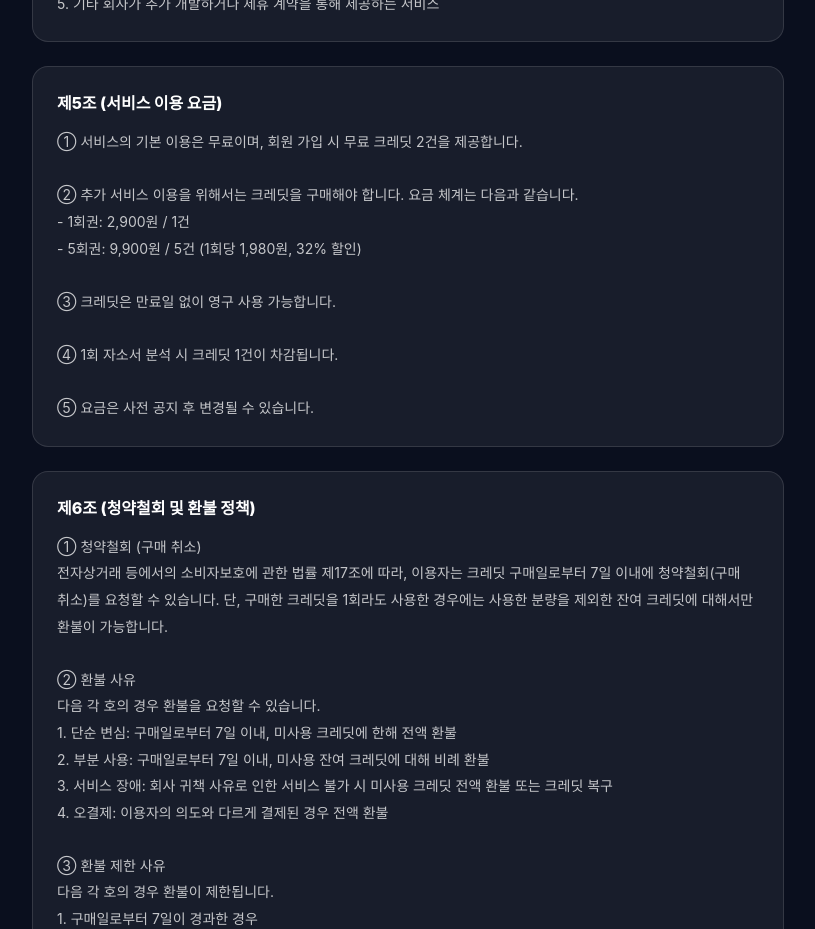
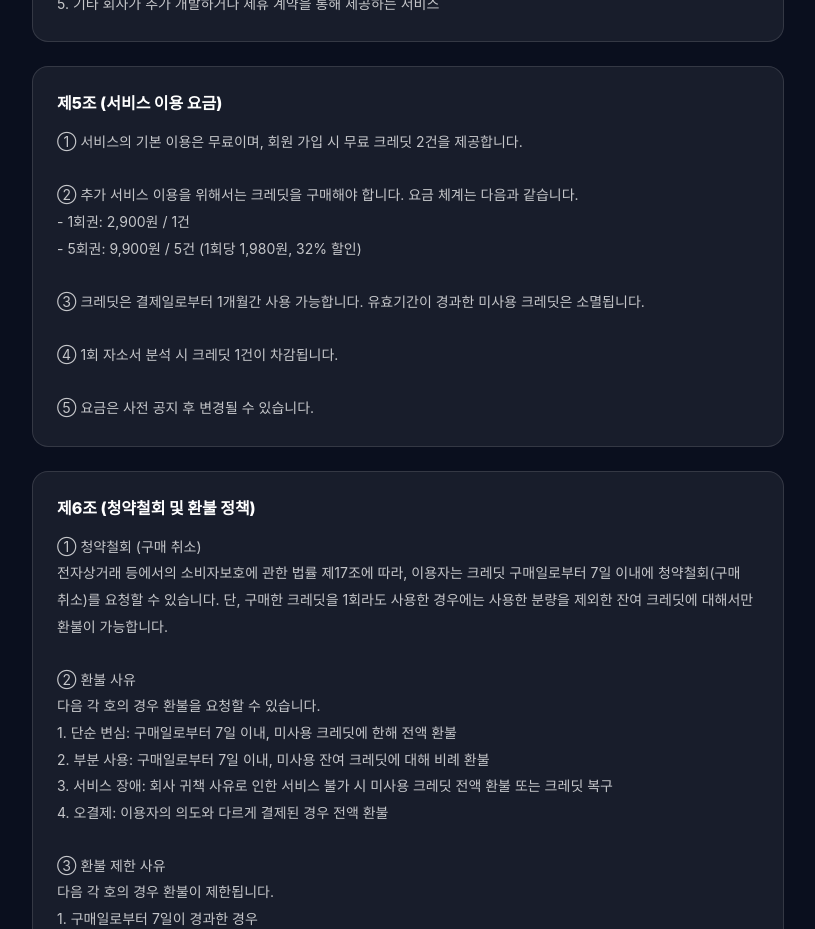
Before and after one commit to csscham-prog/jobtong, a Next.js app: page /terms in a window 1280 px wide. Shown: the part 1480-2409 px from the top of the page, without its empty margins (232-1047 px from the left). Built offline with nearby package versions, Linux system fonts and the light colour scheme; a web font is replaced by a local one.

Commit message:
Update page.tsx

```diff
--- a/app/terms/page.tsx
+++ b/app/terms/page.tsx
@@ -54,7 +54,7 @@ export default function TermsPage() {
 - 1회권: 2,900원 / 1건
 - 5회권: 9,900원 / 5건 (1회당 1,980원, 32% 할인)
 
-③ 크레딧은 만료일 없이 영구 사용 가능합니다.
+③ 크레딧은 결제일로부터 1개월간 사용 가능합니다. 유효기간이 경과한 미사용 크레딧은 소멸됩니다.
 
 ④ 1회 자소서 분석 시 크레딧 1건이 차감됩니다.
 
```
